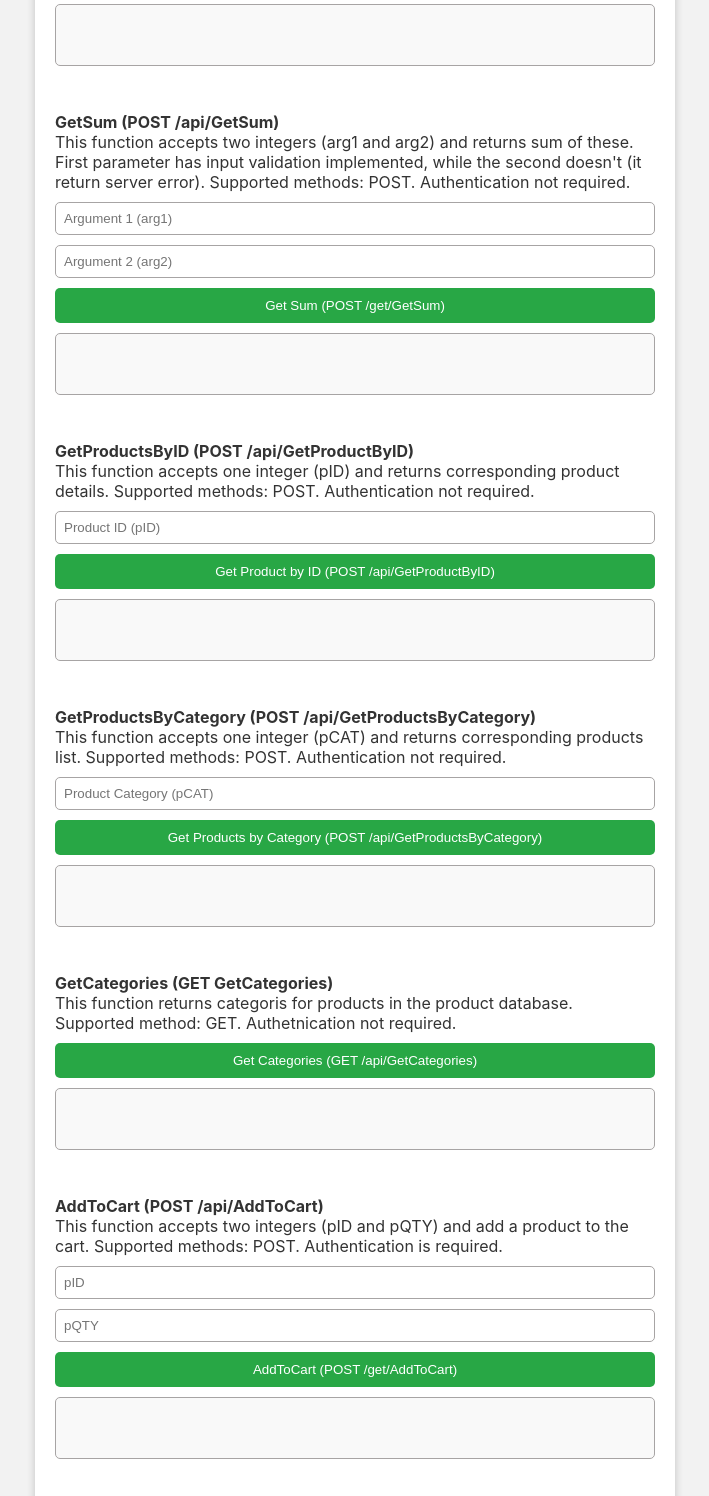
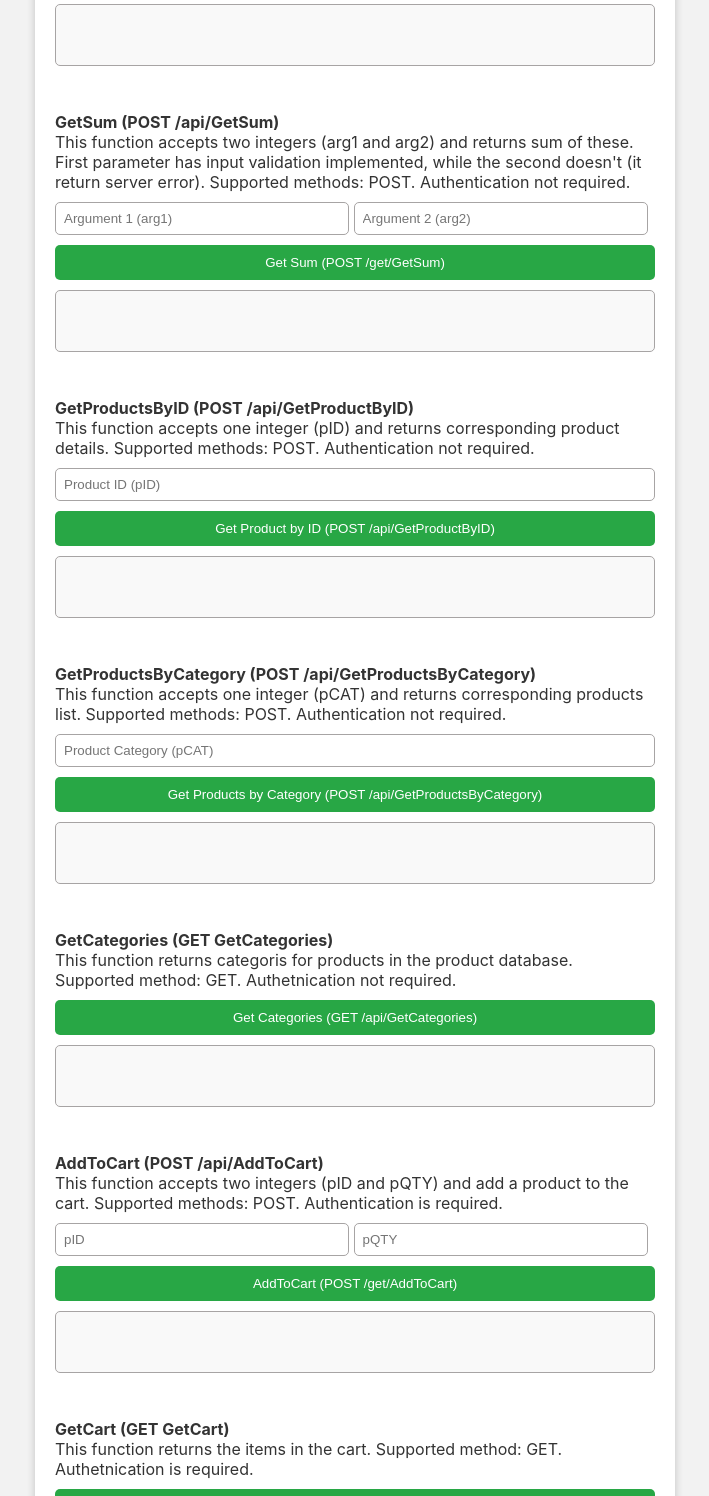
Before and after one commit to spmpl-pl/spm-web-lab, a Flask app: page /apipanel in a window 1280 px wide. Shown: the part 318-1814 px from the top of the page, without its empty margins (285-994 px from the left). Run offline with Flask 3, Linux system fonts and the light colour scheme.

Commit message:
Minor Changes

```diff
--- a/templates/apipanel.html
+++ b/templates/apipanel.html
@@ -16,18 +16,20 @@ content %}
 <div id="GetGetSessionResult" class="result"></div>
 
 <br />
+
 <p>
   <b>GetSum (POST /api/GetSum)</b><br />
   This function accepts two integers (arg1 and arg2) and returns sum of these.
   First parameter has input validation implemented, while the second doesn't (it
   return server error). Supported methods: POST. Authentication not required.
 </p>
-<input type="text" id="GetSumInput1" placeholder="Argument 1 (arg1)" />
-<input type="text" id="GetSumInput2" placeholder="Argument 2 (arg2)" />
+<input type="text" style="width: 49%" id="GetSumInput1" placeholder="Argument 1 (arg1)" />
+<input type="text" style="width: 49%" id="GetSumInput2" placeholder="Argument 2 (arg2)" />
 <button id="GetSumButton">Get Sum (POST /get/GetSum)</button>
 <div id="GetSumResult" class="result"></div>
 
 <br />
+
 <p>
   <b>GetProductsByID (POST /api/GetProductByID)</b><br />
   This function accepts one integer (pID) and returns corresponding product
@@ -68,8 +70,8 @@ content %}
   This function accepts two integers (pID and pQTY) and add a product to the cart.
   Supported methods: POST. Authentication is required.
 </p>
-<input type="text" id="AddToCartInput1" placeholder="pID" />
-<input type="text" id="AddToCartInput2" placeholder="pQTY" />
+<input type="text" style="width: 49%" id="AddToCartInput1" placeholder="pID" />
+<input type="text" style="width: 49%" id="AddToCartInput2" placeholder="pQTY" />
 <button id="AddToCartButton">AddToCart (POST /get/AddToCart)</button>
 <div id="AddToCartResult" class="result"></div>
 <br />
@@ -101,8 +103,8 @@ content %}
   This function accepts two integers (cPARTNER and cCODE) and add a coupon to the list.
   Supported methods: POST. Authentication is required.
 </p>
-<input type="text" id="AddCouponInput1" placeholder="cPARTNER" />
-<input type="text" id="AddCouponInput2" placeholder="cCODE" />
+<input type="text" style="width: 49%" id="AddCouponInput1" placeholder="cPARTNER" />
+<input type="text" style="width: 49%" id="AddCouponInput2" placeholder="cCODE" />
 <button id="AddCouponButton">AddCoupon (POST /get/AddCoupon)</button>
 <div id="AddCouponResult" class="result"></div>
 <br />
```
